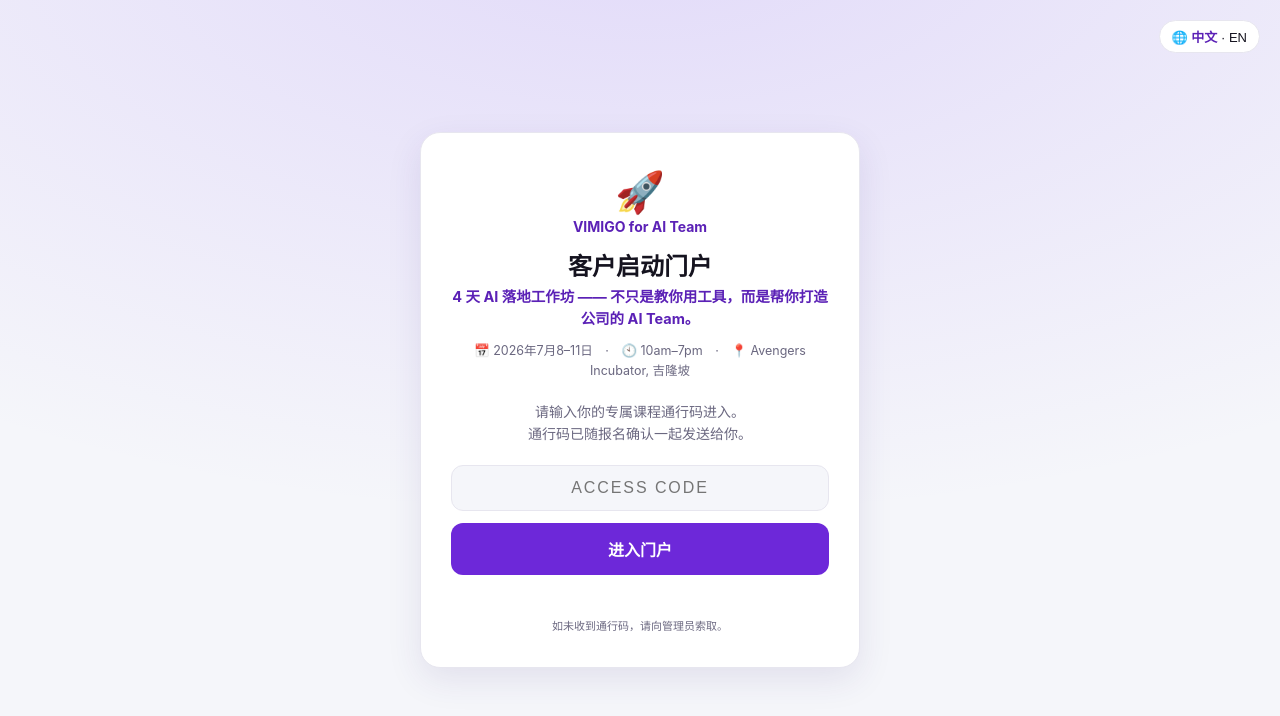
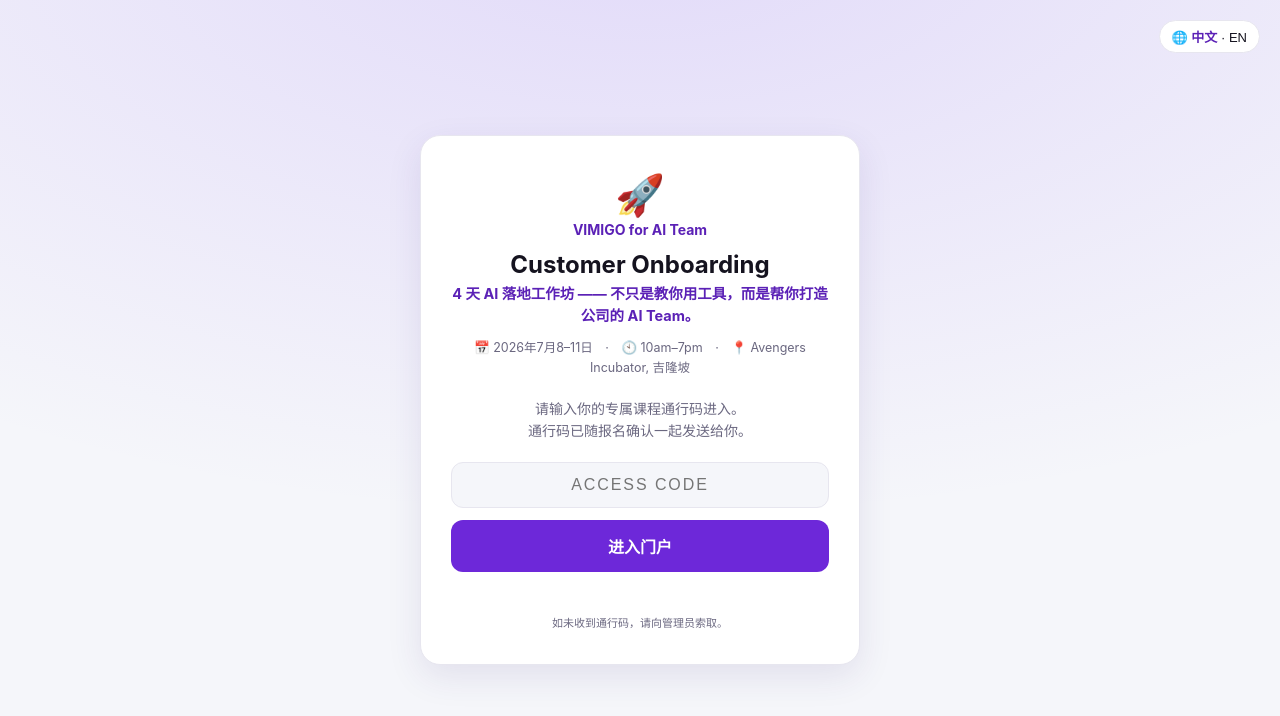
Before and after one commit to shane2mun-lang/vimigo-ai-team-portal, a website: page index.html in a window 1280 px wide. Drawn offline with Linux system fonts and the light colour scheme.

Commit message:
Add files via upload

```diff
--- a/index.html
+++ b/index.html
@@ -5,7 +5,7 @@
 <meta name="viewport" content="width=device-width, initial-scale=1" />
 <meta name="description" content="VIMIGO for AI Team — customer onboarding portal. Complete your pre-work before class: profile, company AI readiness, and your 3 AI use cases." />
 <meta name="robots" content="noindex" />
-<title>VIMIGO for AI Team — 客户启动门户 / Onboarding Portal</title>
+<title>VIMIGO for AI Team — Customer Onboarding</title>
 <style>
   :root{
     --bg:#f5f6fa; --card:#ffffff; --ink:#15131f; --muted:#6b6880; --line:#e7e6ef;
@@ -207,7 +207,7 @@
   <div class="gate-card">
     <div class="logo">🚀</div>
     <div class="tag" id="gTag">VIMIGO for AI Team</div>
-    <h1 id="gTitle">客户启动门户</h1>
+    <h1 id="gTitle">Customer Onboarding</h1>
     <div class="g-value" id="gValue"></div>
     <div class="g-dates" id="gDates"></div>
     <p id="gSub">请输入你的专属课程通行码进入。<br>通行码已随报名确认一起发送给你。</p>
@@ -222,7 +222,7 @@
   <header class="bar">
     <div class="bar-in">
       <button class="hamb" id="hamb">☰</button>
-      <div class="brand"><span class="logo">🚀</span><span>VIMIGO<small id="brandSub">for AI Team · 启动门户</small></span></div>
+      <div class="brand"><span class="logo">🚀</span><span>VIMIGO<small id="brandSub">for AI Team · Customer Onboarding</small></span></div>
       <div class="progress-wrap">
         <span class="progress-text" id="progText">0/10</span>
         <div class="progress-bar"><i id="progFill"></i></div>
@@ -250,12 +250,12 @@
 const WHATSAPP_URL = "https://wa.me/60195516912"; // Cherry (CSM)
 
 const T = {
-  zh:{ brandSub:"for AI Team · 启动门户", complete:"完成，继续 →",
+  zh:{ brandSub:"for AI Team · Customer Onboarding", complete:"完成，继续 →",
     completed:"已完成 ✓", prev:"← 上一部分", next:"下一部分 →", of:"/",
     enter:"进入门户", footer:'VIMIGO for AI Team · 需要协助？<a href="#">WhatsApp 联系管理员</a>',
     editNote:"",
     whatToDo:"操作步骤 What to do", verify:"验证是否成功" },
-  en:{ brandSub:"for AI Team · Portal", complete:"Done, continue →",
+  en:{ brandSub:"for AI Team · Customer Onboarding", complete:"Done, continue →",
     completed:"Completed ✓", prev:"← Previous", next:"Next →", of:"/",
     enter:"Enter Portal", footer:'VIMIGO for AI Team · Need help? <a href="#">Message admin on WhatsApp</a>',
     editNote:"",
@@ -516,7 +516,7 @@
 
 function renderGate(){
   const zh=state.lang==="zh";
-  $("#gTitle").textContent = zh?"客户启动门户":"Customer Onboarding Portal";
+  $("#gTitle").textContent = zh?"Customer Onboarding":"Customer Onboarding";
   $("#gSub").innerHTML = zh?"请输入你的专属课程通行码进入。<br>通行码已随报名确认一起发送给你。"
     :"Enter your private class access code.<br>It was sent with your registration confirmation.";
   $("#gValue").textContent = zh?"4 天 AI 落地工作坊 —— 不只是教你用工具，而是帮你打造公司的 AI Team。":"A 4-day AI implementation workshop — not a tools class. Build your company's AI Team.";
```
